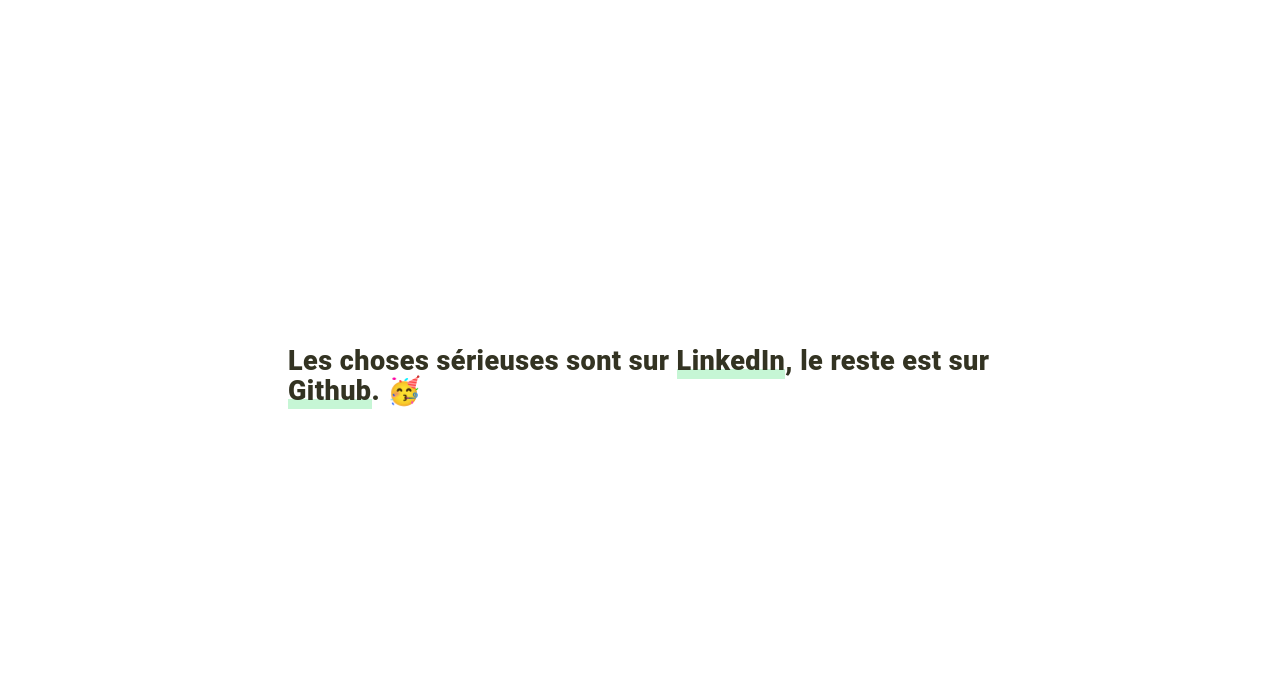
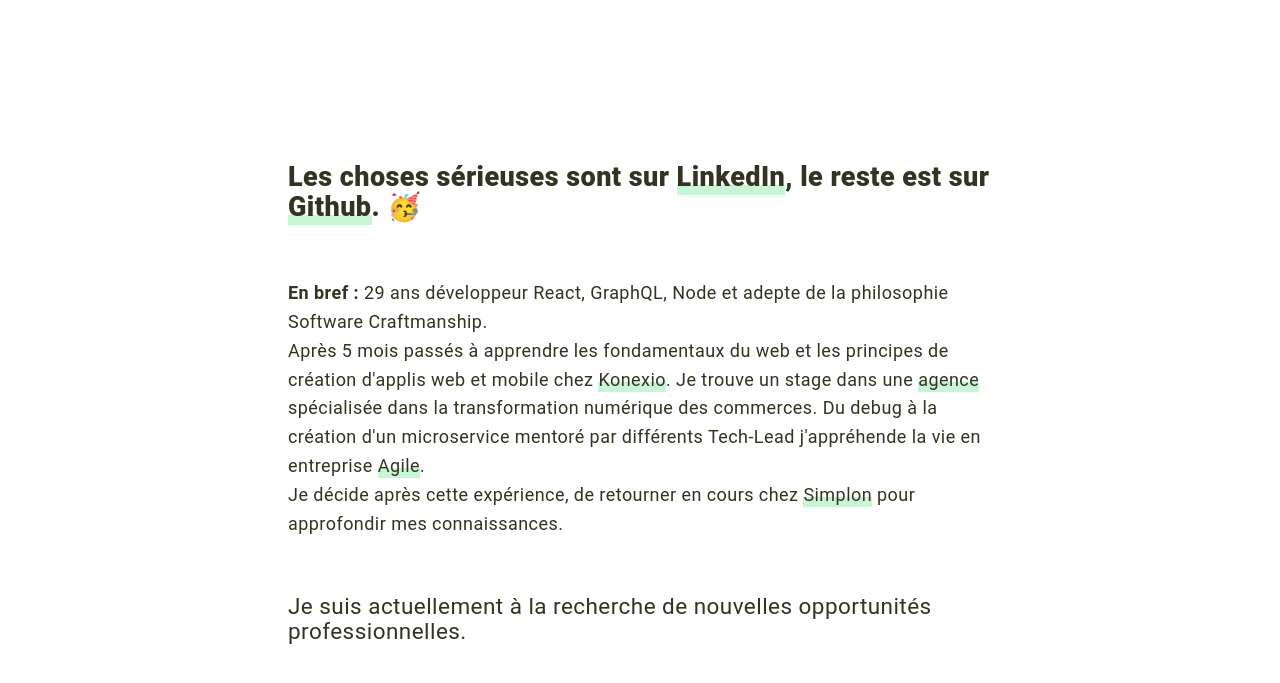
Before and after one commit to alexlabrioche/just-alex, a Gatsby site: page /me in a window 1280 px wide. Shown: the part 91-774 px from the top of the page. Built offline with nearby package versions, Linux system fonts and the light colour scheme; Gatsby itself is replaced by a stand-in of ours; some packages are replaced by stand-ins of ours.

Commit message:
add second project and resume

```diff
--- /dev/null
+++ b/content/projects/piewars/index.md
@@ -0,0 +1,24 @@
+---
+title: Star Wars Data-Viz
+date: "2019-12-01T22:12:03.284Z"
+description: "The Pie-wars of charts"
+---
+
+##### <a href="https://alexlabrioche.github.io/pie-wars/" target="_blank">Le projet est déployé sur une Page Github, visible ici</a>
+
+#### L'idée :
+
+Utiliser l'api Swapi pour faire de la Data-Viz.
+
+#### Détails :
+
+- J'ai scrappé l'API **Swapi** pour récuperer toute la donnée en local
+- chaque donnée à visualiser est associé à une **couleur** (eye_color, skin_color...)
+- La donnée est triée sur forme de **Pie Chart** ou **Bar Chart** selon le type
+- La liste des personnages/vaisseaux/espèces est mise a jour selon les filtres appliqués
+
+#### Libs utilisées :
+
+- React avec le bundle CRA (Create-react-app)
+- API <a href="https://swapi.co/" target="_blank">SWAPI</a>
+- React Chart Js
--- a/content/projects/pokebaston/index.md
+++ b/content/projects/pokebaston/index.md
@@ -1,11 +1,11 @@
 ---
 title: Poke baston
 frontmatter___featuredImage: ../../img/poke-baston.png
-date: "2019-11-01T22:12:03.284Z"
+date: "2019-10-01T22:12:03.284Z"
 description: "C'est l'heure de la bagarre"
 ---
 
-<a href="https://alexlabrioche.github.io/poke-baston/" target="_blank">Le projet est déployé sur une Page Github, visible ici</a>
+##### <a href="https://alexlabrioche.github.io/poke-baston/" target="_blank">Le projet est visible ici</a>
 
 #### L'idée :
 
--- a/package.json
+++ b/package.json
@@ -1,5 +1,5 @@
 {
-  "name": "Alex dev",
+  "name": "gatsby-starter-blog",
   "private": true,
   "description": "Just-Alex.dev powered by Gatsby and Markdown",
   "version": "0.1.0",
--- a/src/components/page-container.js
+++ b/src/components/page-container.js
@@ -5,7 +5,7 @@
   display: flex;
   flex-direction: column;
   flex-grow: 1;
-  justify-content: space-around;
+  justify-content: flex-start;
   padding: ${({ theme }) => theme.size[4]};
   @media screen and (min-width: ${({ theme }) => theme.screens.sm}) {
     padding: ${({ theme }) => theme.size[8]};
--- a/src/pages/me.js
+++ b/src/pages/me.js
@@ -35,6 +35,65 @@
           </ExternalLink>
           . 🥳
         </h5>
+
+        <p>
+          <br />
+          <b>En bref : </b>29 ans développeur React, GraphQL, Node et adepte de
+          la philosophie{" "}
+          <a
+            href="https://manifesto.softwarecraftsmanship.org/#/fr-fr"
+            target="_blank"
+            rel="noopener noreferrer"
+          >
+            Software Craftmanship
+          </a>
+          .
+          <br />
+          Après 5 mois passés à apprendre les fondamentaux du web et les
+          principes de création d'applis web et mobile chez{" "}
+          <a
+            href="https://www.konexio.eu/index.html"
+            target="_blank"
+            rel="noopener noreferrer"
+          >
+            Konexio
+          </a>
+          . Je trouve un stage dans une{" "}
+          <a
+            href="https://www.oyez.fr/"
+            target="_blank"
+            rel="noopener noreferrer"
+          >
+            agence
+          </a>{" "}
+          spécialisée dans la transformation numérique des commerces. Du debug à
+          la création d'un microservice mentoré par différents Tech-Lead
+          j'appréhende la vie en entreprise{" "}
+          <a
+            href="https://fr.wikipedia.org/wiki/Manifeste_agile"
+            target="_blank"
+            rel="noopener noreferrer"
+          >
+            {" "}
+            Agile
+          </a>
+          .
+          <br />
+          Je décide après cette expérience, de retourner en cours chez{" "}
+          <a
+            href="https://simplon.co/"
+            target="_blank"
+            rel="noopener noreferrer"
+          >
+            Simplon
+          </a>{" "}
+          pour approfondir mes connaissances.
+          <br />
+          <h6 style={{ fontWeight: "400", fontStyle: "normal" }}>
+            Je suis actuellement à la recherche de nouvelles opportunités
+            professionnelles.
+          </h6>
+        </p>
       </PageContainer>
     </Layout>
   )
--- a/src/pages/work.js
+++ b/src/pages/work.js
@@ -12,7 +12,6 @@
     <Layout location={location}>
       <SEO title="projets" />
       <PageContainer>
-        <Grid>
         {projects.map(({ node }) => {
           const title = node.frontmatter.title || node.fields.slug
           return (
@@ -35,7 +34,6 @@
             </article>
           )
         })}
-        </Grid>
       </PageContainer>
     </Layout>
   )
```
Lines whose indentation alone changed are shown as unchanged.
